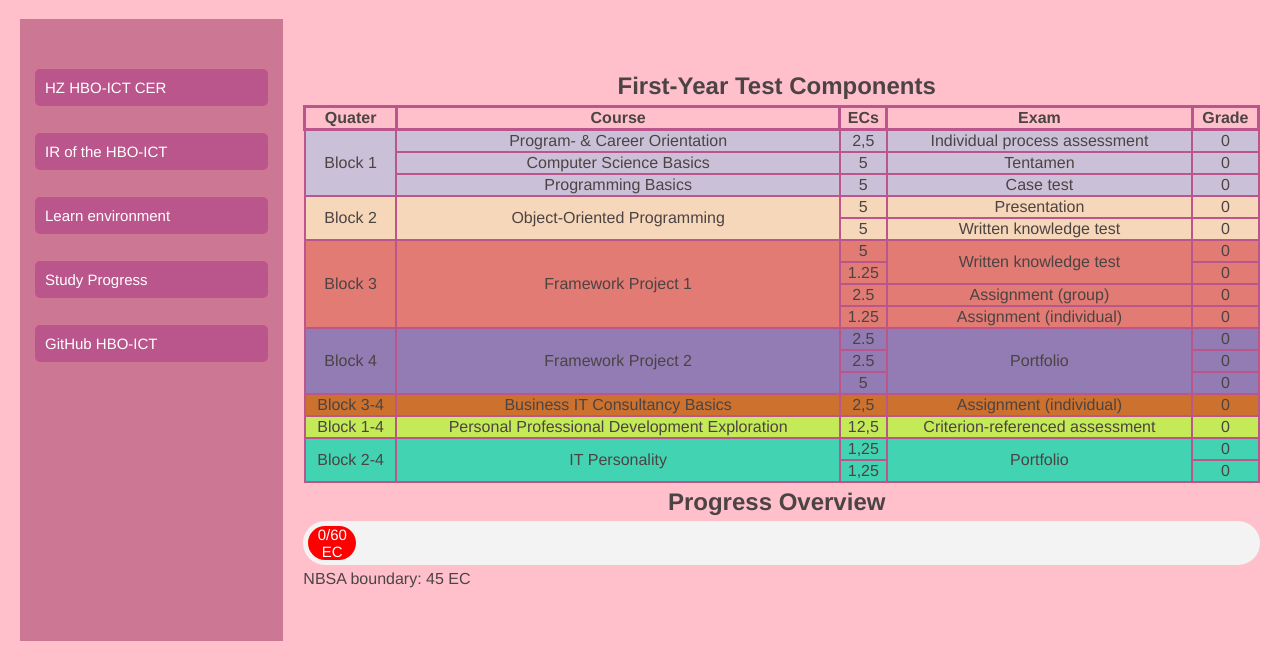
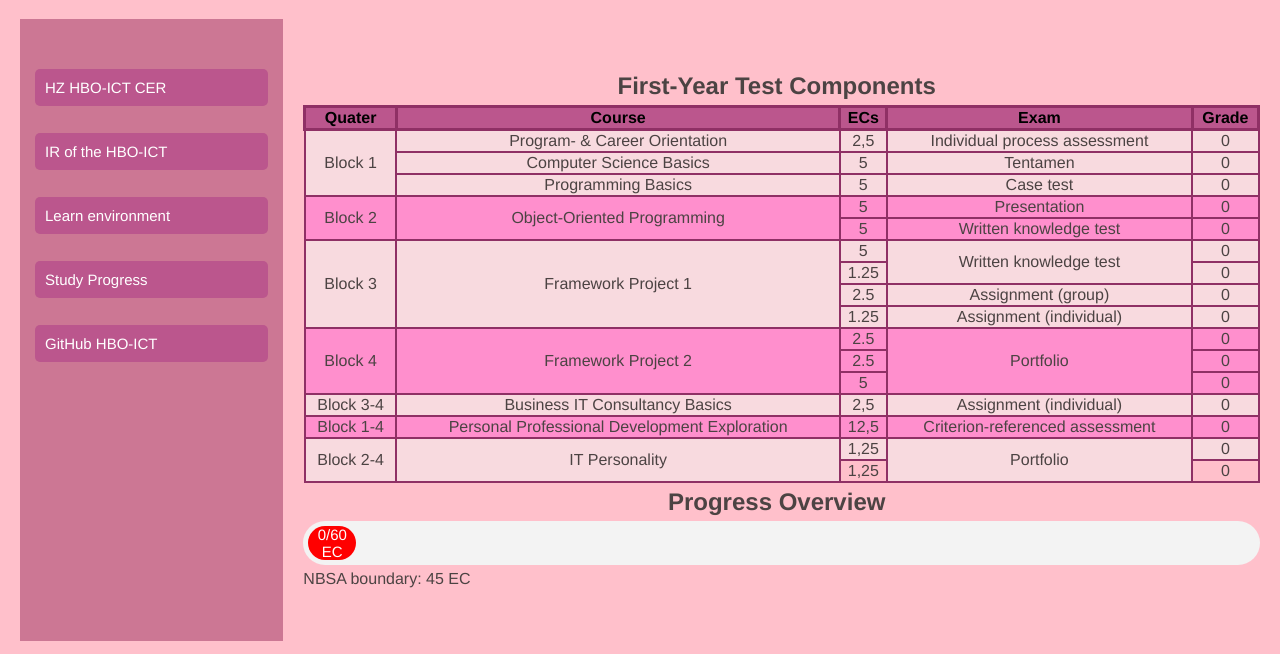
Before and after one commit to mirka175/geor0027.github.io, a plain HTML site: page html/dashboard.html in a window 1280 px wide. Shown: the part 130-784 px from the top of the page. Drawn offline with Linux system fonts and the light colour scheme.

Commit message:
Update dashboard

```diff
--- a/css/dashboard.css
+++ b/css/dashboard.css
@@ -8,40 +8,22 @@ table{
 
 table, td{
     text-align: center;
-    border: 2px solid rgb(187, 86, 141);
+    border: 2px solid rgb(143, 48, 101);
     border-collapse: collapse;
 }
 
 th{
-    border: 3px solid rgb(187, 86, 141);
+    border: 3px solid rgb(143, 48, 101);
+    background-color: rgb(187, 86, 141);
+    color: black;
 }
 
 .block1{
-    background-color: #cac1d8;
+    background-color: rgb(248, 218, 223);
 }
 
 .block2{
-    background-color: #f6d7b9;
-}
-
-.block3{
-    background-color: #e17b74;
-}
-
-.block4{
-    background-color: #927cb3;
-}
-
-.block3-4{
-    background-color: #cd722e;
-}
-
-.block1-4{
-    background-color: rgb(197, 234, 88);
-}
-
-.block2-4{
-    background-color: rgb(66, 212, 178);
+    background-color: rgb(255, 143, 205);
 }
 
 
--- a/html/dashboard.html
+++ b/html/dashboard.html
@@ -93,28 +93,28 @@
                     </tr>
 
 
-                    <tr class="block3">
+                    <tr class="block1">
                         <td rowspan = "4">Block 3</td>
                         <td rowspan = "4">Framework Project 1</td>
                         <td>5</td>
                         <td rowspan="2">Written knowledge test</td>
                         <td>0</td>
                     </tr>
-                    <tr class="block3">
+                    <tr class="block1">
                         <!-- -->
 
                         <td>1.25</td>
                         <!-- -->
                         <td>0</td>
                     </tr>
-                    <tr class="block3">
+                    <tr class="block1">
                         <!-- -->
 
                         <td>2.5</td>
                         <td>Assignment (group)</td>
                         <td>0</td>
                     </tr>
-                    <tr class="block3">
+                    <tr class="block1">
                         <!-- -->
 
                         <td>1.25</td>
@@ -123,21 +123,21 @@
                     </tr>
 
 
-                    <tr class="block4">
+                    <tr class="block2">
                         <td rowspan = "3">Block 4</td>
                         <td rowspan = "3">Framework Project 2</td>
                         <td>2.5</td>
                         <td rowspan="3">Portfolio</td>
                         <td>0</td>
                     </tr>
-                    <tr class="block4">
+                    <tr class="block2">
                         <!-- -->
 
                         <td>2.5</td>
                         <!-- -->
                         <td>0</td>
                     </tr>
-                    <tr class="block4">
+                    <tr class="block2">
                         <!-- -->
 
                         <td>5</td>
@@ -146,7 +146,7 @@
                     </tr>
 
 
-                    <tr class="block3-4">
+                    <tr class="block1">
                         <td>Block 3-4</td>
                         <td>Business IT Consultancy Basics</td>
                         <td>2,5</td>
@@ -154,7 +154,7 @@
                         <td>0</td>
                     </tr>
 
-                    <tr class="block1-4">
+                    <tr class="block2">
                         <td>Block 1-4</td>
                         <td>Personal Professional Development Exploration</td>
                         <td>12,5</td>
@@ -163,14 +163,14 @@
                     </tr>
 
 
-                    <tr class="block2-4">
+                    <tr class="block1">
                         <td rowspan="2">Block 2-4</td>
                         <td rowspan="2">IT Personality</td>
                         <td>1,25</td>
                         <td rowspan="2">Portfolio</td>
                         <td>0</td>
                     </tr>
-                    <tr class="block2-4">
+                    <tr class="block21">
                         <!-- -->
 
                         <td>1,25</td>
```
